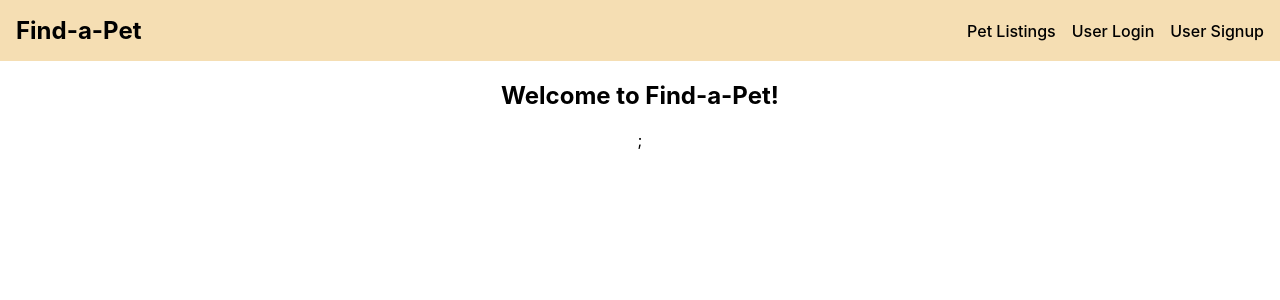
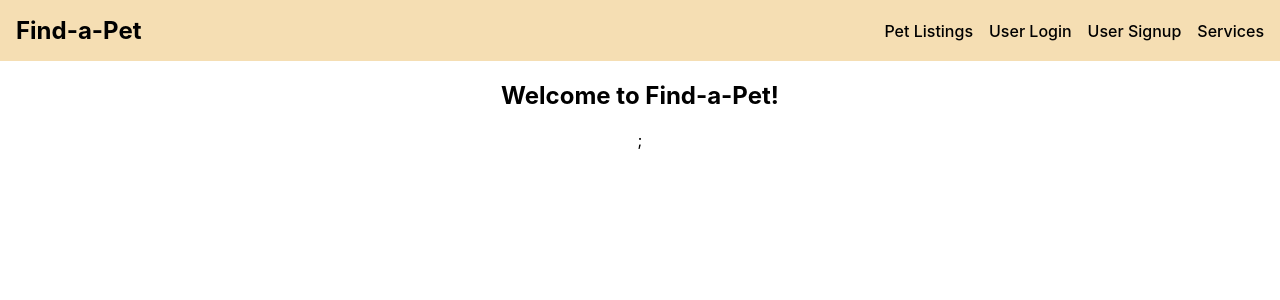
Before and after one commit to wonke2/Find-A-Pet, a React (Create React App) app: page / in a window 1280 px wide. Shown: the top 300 px of the page. Built offline with nearby package versions, Linux system fonts and the light colour scheme.

Commit message:
added services to navbar

```diff
--- a/src/components/Navbar.jsx
+++ b/src/components/Navbar.jsx
@@ -29,6 +29,11 @@ const Navbar = () => {
 						User Signup
 					</Link>
 				</li>
+				<li>
+					<Link to="/services" className="nav-element">
+						Services
+					</Link>
+				</li>
 			</ul>
 		</nav>
 	);
```
